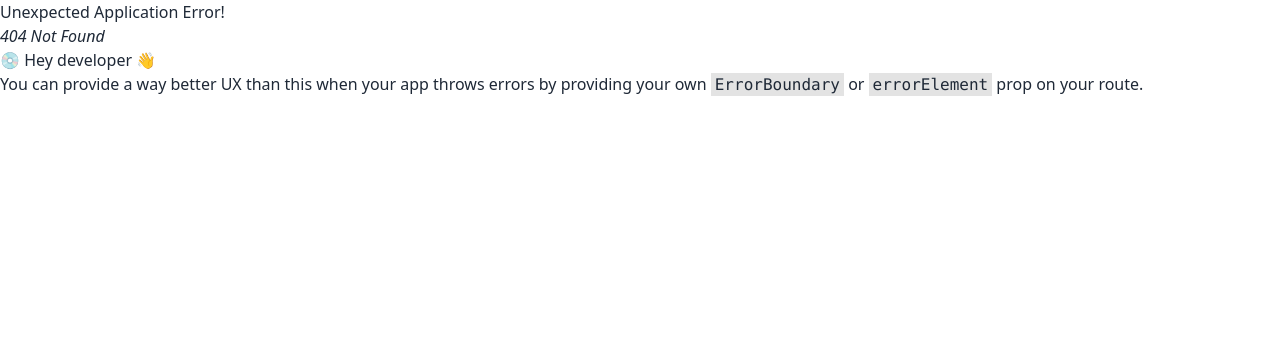
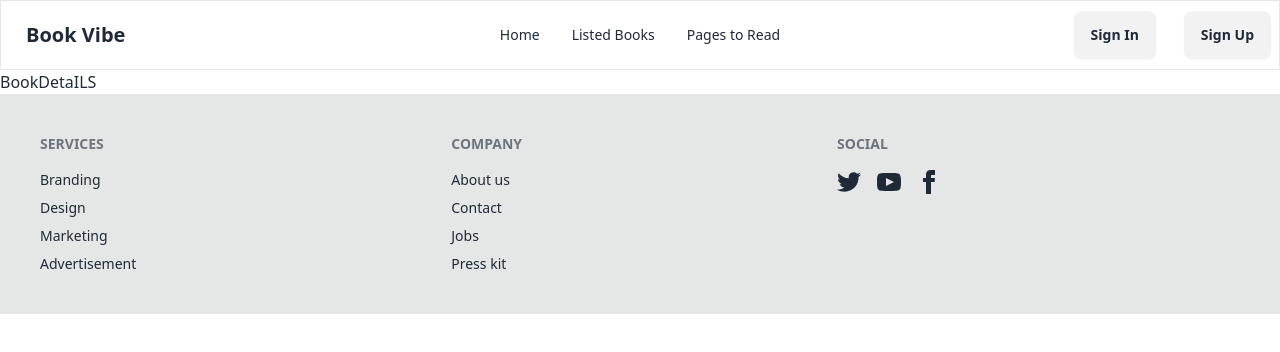
Before and after one commit to Imamasharmeen/boi-poka-book-vibe, a React (Vite) app: page /books/1 in a window 1280 px wide. Before the commit this address had no page. Shown: the top 352 px of the page. Built offline with nearby package versions, Linux system fonts and the light colour scheme.

Commit message:
set book detail route

```diff
--- a/src/components/Book.jsx
+++ b/src/components/Book.jsx
@@ -1,10 +1,11 @@
 import React from 'react'
+import { Link } from 'react-router-dom';
 
 export default function Book({book}) {
     const{ bookId, image, bookName, author, tags, category, rating, totalPages }=book;
     return (
+        <Link to={`/books/${bookId}`}>
             <div>
-
                 <div className="card bg-base-100 shadow-xl border p-10">
                     <figure>
                         <img
@@ -14,8 +15,9 @@ export default function Book({book}) {
                     </figure>
                     <div className="card-body">
                         <div className="card-actions justify-end">
-                    <div className="badge badge-outline">Young Adult</div>
-                    <div className="badge badge-outline">Identity</div>
+                            {
+                            tags.map(tag=><button className="btn btn-xs">{tag}</button>)
+                            }
                         </div>
 
                         <h2 className="card-title">{bookName}</h2>
@@ -28,5 +30,6 @@ export default function Book({book}) {
                     </div>
                 </div>
             </div>
+        </Link>
     )
 }
--- /dev/null
+++ b/src/components/BookDetails.jsx
@@ -0,0 +1,9 @@
+import React from 'react'
+
+export default function BookDetails() {
+  return (
+    <div>
+        <h1>BookDetaILS</h1>
+    </div>
+  )
+}
--- a/src/main.jsx
+++ b/src/main.jsx
@@ -4,6 +4,8 @@ import './index.css'
 import {createBrowserRouter,RouterProvider,} from "react-router-dom";
 import Root from './components/Root.jsx';
 import Home from './components/Home.jsx';
+import BookDetails from './components/BookDetails.jsx';
+
 
 const router = createBrowserRouter([
   {
@@ -13,6 +15,10 @@ const router = createBrowserRouter([
       {
         path: '/',
         element:<Home></Home>,
+      },
+      {
+        path: 'books/:bookId',
+        element: <BookDetails></BookDetails>
       },
 
     ]
```
Lines whose indentation alone changed are shown as unchanged.
